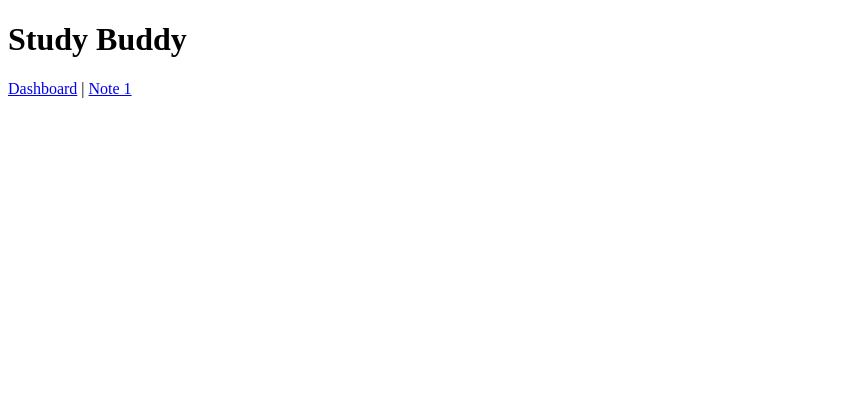
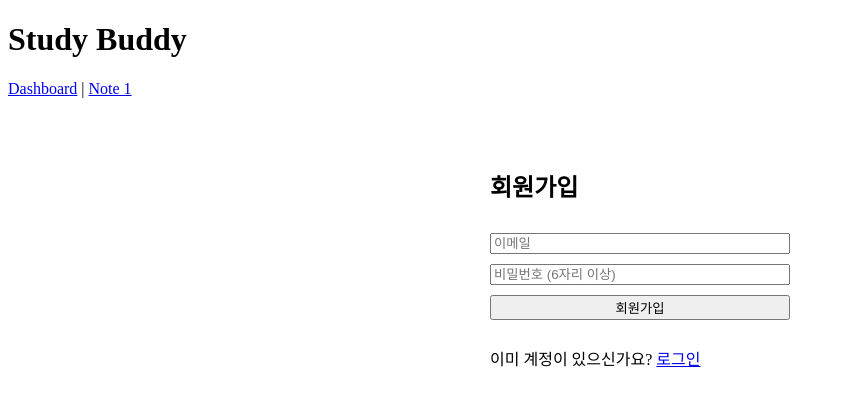
Before and after one commit to always-spring01/study-buddy, a React (Vite) app: page /signup in a window 1280 px wide. Shown: the top 406 px of the page, without its empty margins (0-845 px from the left). Built offline with nearby package versions, Linux system fonts and the light colour scheme; no server answers; a small style sheet from the web is missing.

Commit message:
feat: Add auth pages and functions

```diff
--- a/src/App.jsx
+++ b/src/App.jsx
@@ -3,6 +3,8 @@ import { Routes, Route } from "react-router-dom";
 import Header from "./components/layout/Header";
 import Dashboard from "./pages/Dashboard/Dashboard";
 import NoteDetail from "./pages/NoteDetail/NoteDetail";
+import Login from "./pages/Login/Login";
+import Signup from "./pages/Signup/Signup";
 
 function App() {
   return (
@@ -11,6 +13,8 @@ function App() {
 
       <main>
         <Routes>
+          <Route path="/login" element={<Login />} />
+          <Route path="/signup" element={<Signup />} />
           <Route path="/" element={<Dashboard />} />
           <Route path="/note/:noteId" element={<NoteDetail />} />
         </Routes>
--- /dev/null
+++ b/src/api/authApi.js
@@ -0,0 +1,37 @@
+import {
+    getAuth,
+    createUserWithEmailAndPassword,
+    signInWithEmailAndPassword,
+    signOut
+  } from "firebase/auth";
+  import app from '../config/firebaseConfig';
+
+  const auth = getAuth(app);
+
+  export const signup = async (email, password) => {
+    try {
+      const userCredential = await createUserWithEmailAndPassword(auth, email, password);
+      return userCredential.user;
+    } catch (error) {
+      console.error("Error occured: ", error);
+      return null;
+    }
+  };
+
+  export const login = async (email, password) => {
+    try {
+      const userCredential = await signInWithEmailAndPassword(auth, email, password);
+      return userCredential.user;
+    } catch (error) {
+      console.error("Error occured: ", error);
+      return null;
+    }
+  };
+
+  export const logout = async () => {
+    try {
+      await signOut(auth);
+    } catch (error) {
+      console.error("Error occured: ", error);
+    }
+  };
--- /dev/null
+++ b/src/pages/Login/Login.jsx
@@ -0,0 +1,60 @@
+import React, { useState } from 'react';
+import { Link, useNavigate } from 'react-router-dom';
+import { login } from '../../api/authApi';
+
+const loginStyles = {
+  display: 'flex',
+  flexDirection: 'column',
+  width: '300px',
+  margin: '50px auto',
+  gap: '10px',
+};
+
+function Login() {
+  const [email, setEmail] = useState('');
+  const [password, setPassword] = useState('');
+  const navigate = useNavigate();
+
+  const handleSubmit = async (e) => {
+    e.preventDefault();
+    if (!email || !password) {
+      alert('이메일과 비밀번호를 모두 입력하세요.');
+      return;
+    }
+
+    const user = await login(email, password);
+
+    if (user) {
+      alert('로그인 성공!');
+      navigate('/');
+    } else {
+      alert('로그인 실패. 이메일 또는 비밀번호를 확인하세요.');
+    }
+  };
+
+  return (
+    <div style={loginStyles}>
+      <h2>로그인</h2>
+      <form onSubmit={handleSubmit} style={{ display: 'flex', flexDirection: 'column', gap: '10px' }}>
+        <input
+          type="email"
+          placeholder="이메일"
+          value={email}
+          onChange={(e) => setEmail(e.target.value)}
+        />
+        <input
+          type="password"
+          placeholder="비밀번호"
+          value={password}
+          onChange={(e) => setPassword(e.target.value)}
+        />
+        <button type="submit">로그인</button>
+      </form>
+      <p>
+        계정이 없으신가요? <Link to="/signup">회원가입</Link>
+      </p>
+    </div>
+  );
+}
+
+export default Login;
--- /dev/null
+++ b/src/pages/Signup/Signup.jsx
@@ -0,0 +1,60 @@
+import React, { useState } from 'react';
+import { Link, useNavigate } from 'react-router-dom';
+import { signup } from '../../api/authApi';
+
+const signupStyles = {
+  display: 'flex',
+  flexDirection: 'column',
+  width: '300px',
+  margin: '50px auto',
+  gap: '10px',
+};
+
+function Signup() {
+  const [email, setEmail] = useState('');
+  const [password, setPassword] = useState('');
+  const navigate = useNavigate();
+
+  const handleSubmit = async (e) => {
+    e.preventDefault();
+    if (!email || !password) {
+      alert('이메일과 비밀번호를 모두 입력하세요.');
+      return;
+    }
+
+    const user = await signup(email, password);
+
+    if (user) {
+      alert('회원가입 성공! 로그인 페이지로 이동합니다.');
+      navigate('/login');
+    } else {
+      alert('회원가입 실패. (Firebase 오류: 이미 사용 중인 이메일이거나 비밀번호가 6자리 미만일 수 있습니다.)');
+    }
+  };
+
+  return (
+    <div style={signupStyles}>
+      <h2>회원가입</h2>
+      <form onSubmit={handleSubmit} style={{ display: 'flex', flexDirection: 'column', gap: '10px' }}>
+        <input
+          type="email"
+          placeholder="이메일"
+          value={email}
+          onChange={(e) => setEmail(e.target.value)}
+        />
+        <input
+          type="password"
+          placeholder="비밀번호 (6자리 이상)"
+          value={password}
+          onChange={(e) => setPassword(e.target.value)}
+        />
+        <button type="submit">회원가입</button>
+      </form>
+      <p>
+        이미 계정이 있으신가요? <Link to="/login">로그인</Link>
+      </p>
+    </div>
+  );
+}
+
+export default Signup;
```
